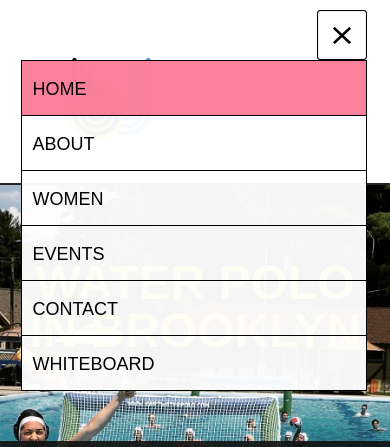
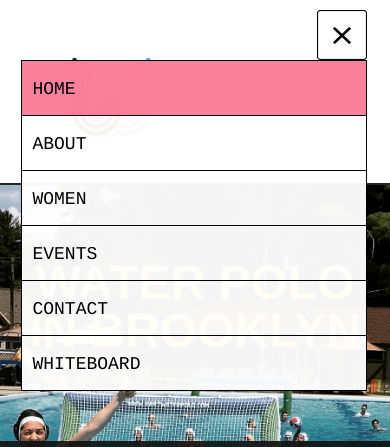
Before and after one commit to cranbury/brooklyn-wets, a plain HTML site: page public/index.html in a window 390 px wide. Both pictures are taken after a click on the element 341 px from the left and 35 px from the top of the page. Shown: the top 447 px of the page. Drawn offline with Linux system fonts and the light colour scheme.

Commit message:
change font
courier

```diff
--- a/public/css/mobile.css
+++ b/public/css/mobile.css
@@ -67,7 +67,7 @@ img {
 #header div#navigation ul li a {
   color: #000000;
   display: block;
-  font-family: Arial;
+  font-family: courier;
   font-size: 1.125em;
   font-weight: normal;
   height: 3em;
```
